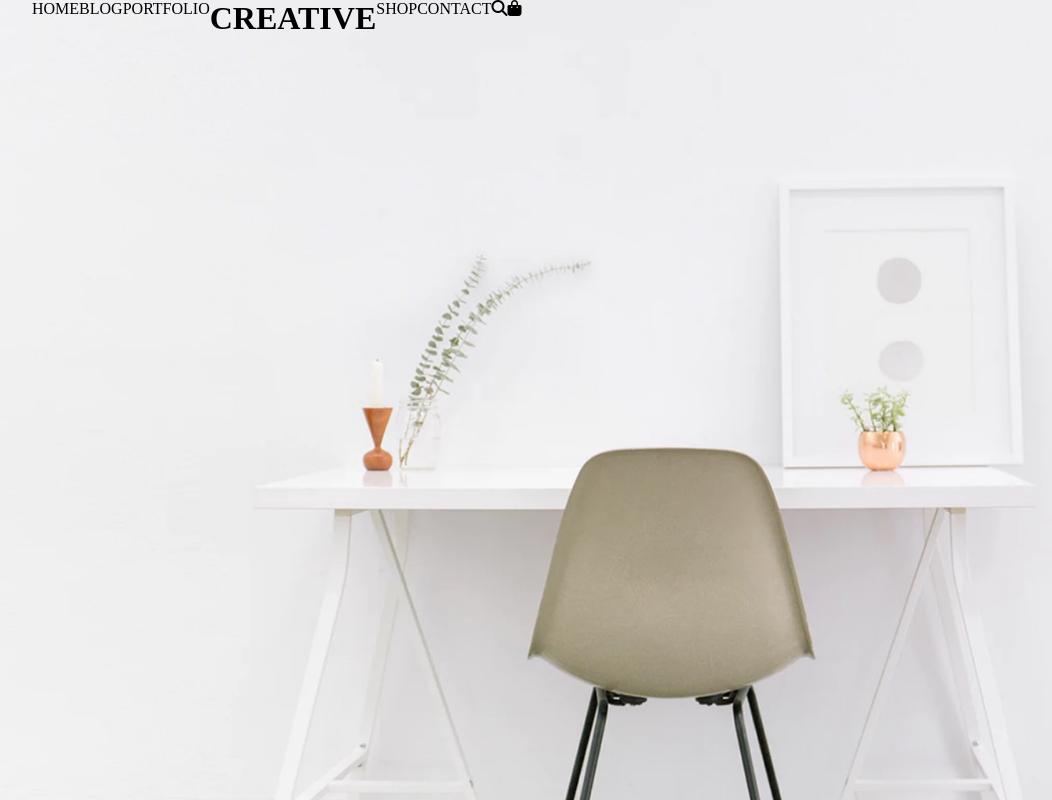
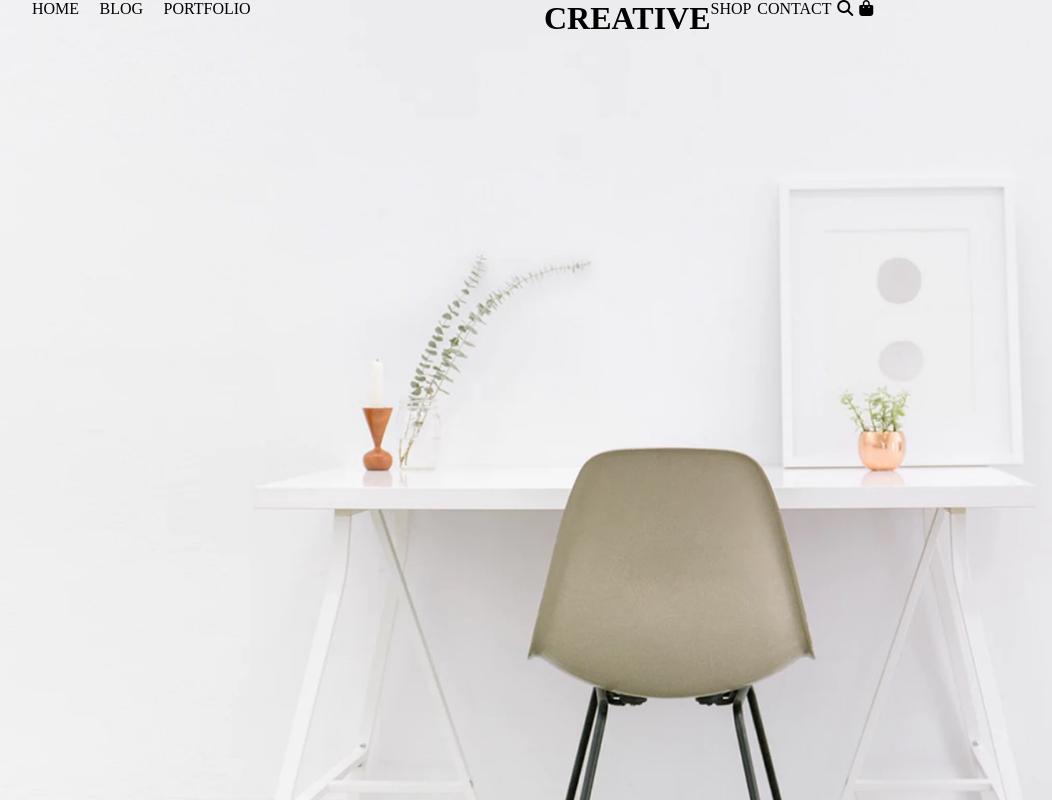
Before and after one commit to Chris-YN/Project1, a plain HTML site: page index.html in a window 1280 px wide. Shown: the whole page, without its empty margins (96-1148 px from the left). Drawn offline with Linux system fonts and the light colour scheme.

Commit message:
commit 3 - commit before branching

```diff
--- a/styles/sass/style.css
+++ b/styles/sass/style.css
@@ -252,6 +252,9 @@ li {
   margin: 0 auto;
 }
 
+/*========================
+//// Header Styling ////
+=========================*/
 header {
   background-image: url(../assets/home-1.jpeg);
   background-size: cover;
@@ -259,7 +262,15 @@ header {
 }
 header .topNavFlexParent {
   display: flex;
+  width: 100%;
+}
+header .topNavLinks,
+header .topNaveRight {
+  width: 50%;
 }
 header ul {
   display: flex;
+}
+header ul li {
+  margin-right: 4%;
 }/*# sourceMappingURL=style.css.map */
```
